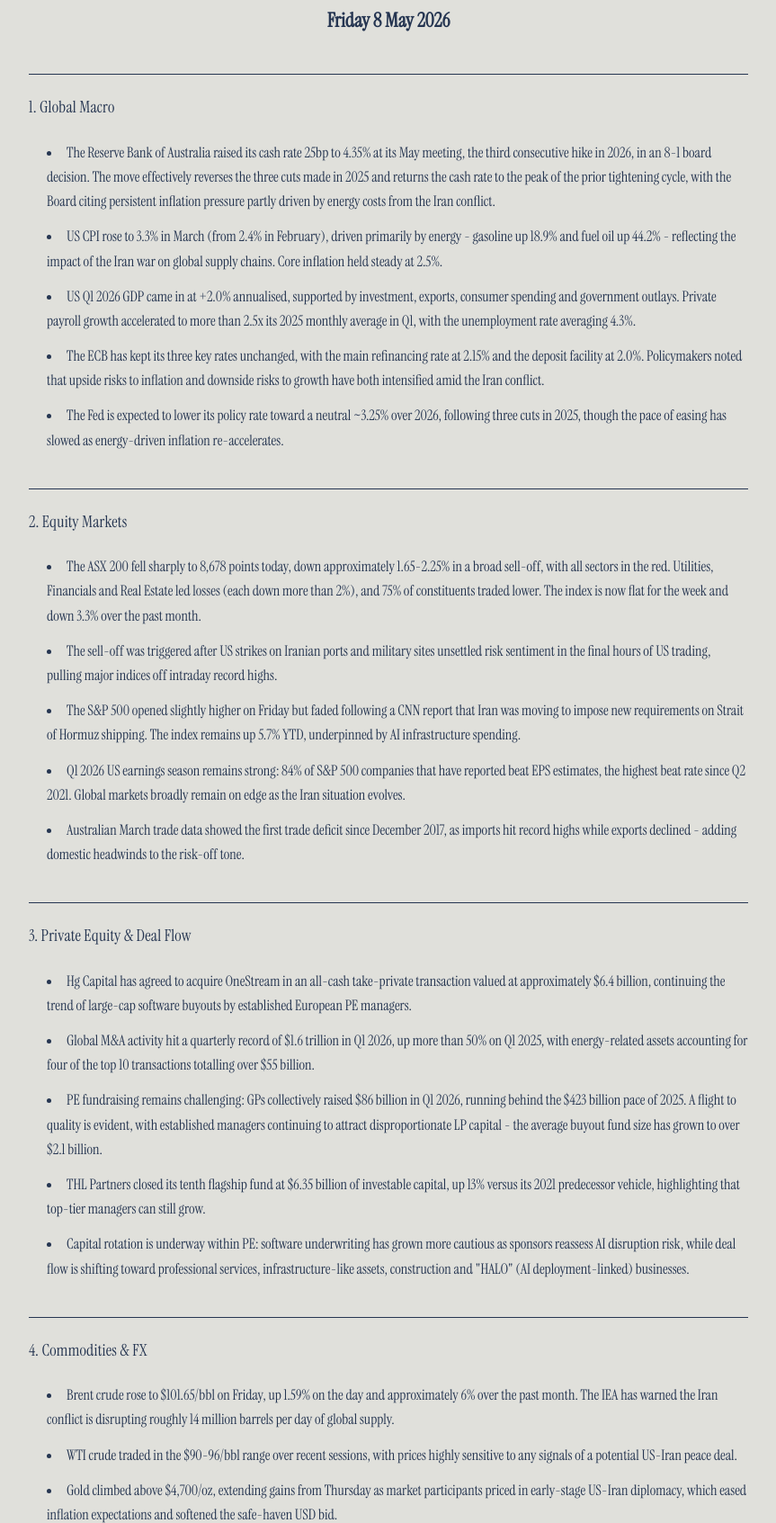
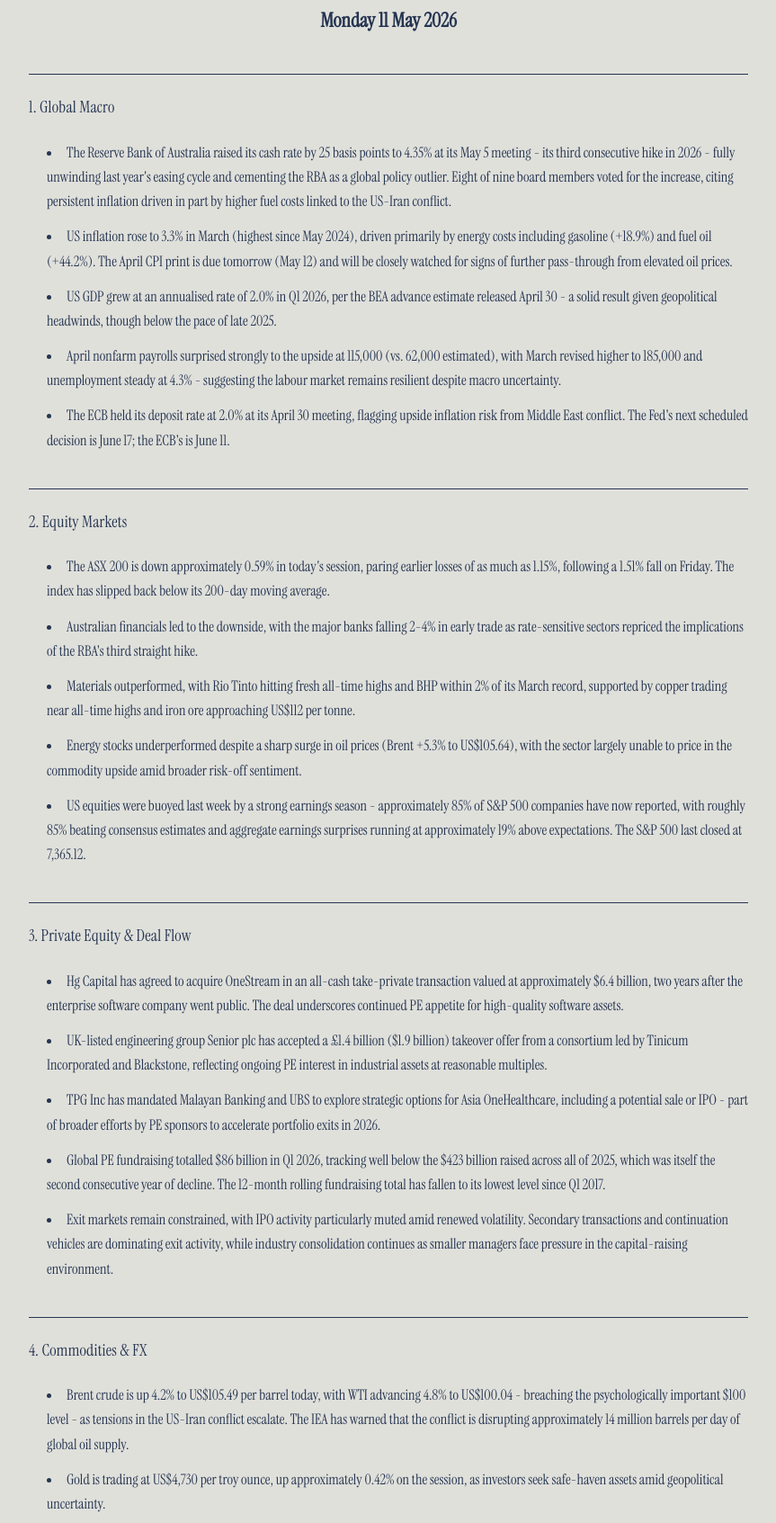
Before and after one commit to C-Murdoch/murdoch-capital-briefing, a website: page index.html in a window 1280 px wide. Shown: the part 313-2006 px from the top of the page at 90% size, without its empty margins (208-1071 px from the left). Drawn offline with Linux system fonts and the light colour scheme.

Commit message:
Briefing update 2026-05-11

```diff
--- a/index.html
+++ b/index.html
@@ -31,42 +31,41 @@
             <p style="font-size: 14px; letter-spacing: 1px; font-style: italic;">Morning Briefing</p>
         </div>
         <div id="briefing-content">
-          <p><strong>Friday 8 May 2026</strong></p>
+          <p><strong>Monday 11 May 2026</strong></p>
 <h2>1. Global Macro</h2>
 <ul>
-<li>The Reserve Bank of Australia raised its cash rate 25bp to 4.35% at its May meeting, the third consecutive hike in 2026, in an 8-1 board decision. The move effectively reverses the three cuts made in 2025 and returns the cash rate to the peak of the prior tightening cycle, with the Board citing persistent inflation pressure partly driven by energy costs from the Iran conflict.</li>
-<li>US CPI rose to 3.3% in March (from 2.4% in February), driven primarily by energy - gasoline up 18.9% and fuel oil up 44.2% - reflecting the impact of the Iran war on global supply chains. Core inflation held steady at 2.5%.</li>
-<li>US Q1 2026 GDP came in at +2.0% annualised, supported by investment, exports, consumer spending and government outlays. Private payroll growth accelerated to more than 2.5x its 2025 monthly average in Q1, with the unemployment rate averaging 4.3%.</li>
-<li>The ECB has kept its three key rates unchanged, with the main refinancing rate at 2.15% and the deposit facility at 2.0%. Policymakers noted that upside risks to inflation and downside risks to growth have both intensified amid the Iran conflict.</li>
-<li>The Fed is expected to lower its policy rate toward a neutral ~3.25% over 2026, following three cuts in 2025, though the pace of easing has slowed as energy-driven inflation re-accelerates.</li>
+<li>The Reserve Bank of Australia raised its cash rate by 25 basis points to 4.35% at its May 5 meeting - its third consecutive hike in 2026 - fully unwinding last year's easing cycle and cementing the RBA as a global policy outlier. Eight of nine board members voted for the increase, citing persistent inflation driven in part by higher fuel costs linked to the US-Iran conflict.</li>
+<li>US inflation rose to 3.3% in March (highest since May 2024), driven primarily by energy costs including gasoline (+18.9%) and fuel oil (+44.2%). The April CPI print is due tomorrow (May 12) and will be closely watched for signs of further pass-through from elevated oil prices.</li>
+<li>US GDP grew at an annualised rate of 2.0% in Q1 2026, per the BEA advance estimate released April 30 - a solid result given geopolitical headwinds, though below the pace of late 2025.</li>
+<li>April nonfarm payrolls surprised strongly to the upside at 115,000 (vs. 62,000 estimated), with March revised higher to 185,000 and unemployment steady at 4.3% - suggesting the labour market remains resilient despite macro uncertainty.</li>
+<li>The ECB held its deposit rate at 2.0% at its April 30 meeting, flagging upside inflation risk from Middle East conflict. The Fed's next scheduled decision is June 17; the ECB's is June 11.</li>
 </ul>
 <h2>2. Equity Markets</h2>
 <ul>
-<li>The ASX 200 fell sharply to 8,678 points today, down approximately 1.65-2.25% in a broad sell-off, with all sectors in the red. Utilities, Financials and Real Estate led losses (each down more than 2%), and 75% of constituents traded lower. The index is now flat for the week and down 3.3% over the past month.</li>
-<li>The sell-off was triggered after US strikes on Iranian ports and military sites unsettled risk sentiment in the final hours of US trading, pulling major indices off intraday record highs.</li>
-<li>The S&amp;P 500 opened slightly higher on Friday but faded following a CNN report that Iran was moving to impose new requirements on Strait of Hormuz shipping. The index remains up 5.7% YTD, underpinned by AI infrastructure spending.</li>
-<li>Q1 2026 US earnings season remains strong: 84% of S&amp;P 500 companies that have reported beat EPS estimates, the highest beat rate since Q2 2021. Global markets broadly remain on edge as the Iran situation evolves.</li>
-<li>Australian March trade data showed the first trade deficit since December 2017, as imports hit record highs while exports declined - adding domestic headwinds to the risk-off tone.</li>
+<li>The ASX 200 is down approximately 0.59% in today's session, paring earlier losses of as much as 1.15%, following a 1.51% fall on Friday. The index has slipped back below its 200-day moving average.</li>
+<li>Australian financials led to the downside, with the major banks falling 2-4% in early trade as rate-sensitive sectors repriced the implications of the RBA's third straight hike.</li>
+<li>Materials outperformed, with Rio Tinto hitting fresh all-time highs and BHP within 2% of its March record, supported by copper trading near all-time highs and iron ore approaching US$112 per tonne.</li>
+<li>Energy stocks underperformed despite a sharp surge in oil prices (Brent +5.3% to US$105.64), with the sector largely unable to price in the commodity upside amid broader risk-off sentiment.</li>
+<li>US equities were buoyed last week by a strong earnings season - approximately 85% of S&amp;P 500 companies have now reported, with roughly 85% beating consensus estimates and aggregate earnings surprises running at approximately 19% above expectations. The S&amp;P 500 last closed at 7,365.12.</li>
 </ul>
 <h2>3. Private Equity &amp; Deal Flow</h2>
 <ul>
-<li>Hg Capital has agreed to acquire OneStream in an all-cash take-private transaction valued at approximately $6.4 billion, continuing the trend of large-cap software buyouts by established European PE managers.</li>
-<li>Global M&amp;A activity hit a quarterly record of $1.6 trillion in Q1 2026, up more than 50% on Q1 2025, with energy-related assets accounting for four of the top 10 transactions totalling over $55 billion.</li>
-<li>PE fundraising remains challenging: GPs collectively raised $86 billion in Q1 2026, running behind the $423 billion pace of 2025. A flight to quality is evident, with established managers continuing to attract disproportionate LP capital - the average buyout fund size has grown to over $2.1 billion.</li>
-<li>THL Partners closed its tenth flagship fund at $6.35 billion of investable capital, up 13% versus its 2021 predecessor vehicle, highlighting that top-tier managers can still grow.</li>
-<li>Capital rotation is underway within PE: software underwriting has grown more cautious as sponsors reassess AI disruption risk, while deal flow is shifting toward professional services, infrastructure-like assets, construction and "HALO" (AI deployment-linked) businesses.</li>
+<li>Hg Capital has agreed to acquire OneStream in an all-cash take-private transaction valued at approximately $6.4 billion, two years after the enterprise software company went public. The deal underscores continued PE appetite for high-quality software assets.</li>
+<li>UK-listed engineering group Senior plc has accepted a £1.4 billion ($1.9 billion) takeover offer from a consortium led by Tinicum Incorporated and Blackstone, reflecting ongoing PE interest in industrial assets at reasonable multiples.</li>
+<li>TPG Inc has mandated Malayan Banking and UBS to explore strategic options for Asia OneHealthcare, including a potential sale or IPO - part of broader efforts by PE sponsors to accelerate portfolio exits in 2026.</li>
+<li>Global PE fundraising totalled $86 billion in Q1 2026, tracking well below the $423 billion raised across all of 2025, which was itself the second consecutive year of decline. The 12-month rolling fundraising total has fallen to its lowest level since Q1 2017.</li>
+<li>Exit markets remain constrained, with IPO activity particularly muted amid renewed volatility. Secondary transactions and continuation vehicles are dominating exit activity, while industry consolidation continues as smaller managers face pressure in the capital-raising environment.</li>
 </ul>
 <h2>4. Commodities &amp; FX</h2>
 <ul>
-<li>Brent crude rose to $101.65/bbl on Friday, up 1.59% on the day and approximately 6% over the past month. The IEA has warned the Iran conflict is disrupting roughly 14 million barrels per day of global supply.</li>
-<li>WTI crude traded in the $90-96/bbl range over recent sessions, with prices highly sensitive to any signals of a potential US-Iran peace deal.</li>
-<li>Gold climbed above $4,700/oz, extending gains from Thursday as market participants priced in early-stage US-Iran diplomacy, which eased inflation expectations and softened the safe-haven USD bid.</li>
-<li>The AUD/USD rose to approximately 0.7167, touching a four-year high before pulling back on weak domestic trade data (the March trade deficit). The pair is closely correlated with commodity prices, particularly iron ore.</li>
-<li>Iron ore held at $110.95/t, broadly stable and continuing to support the AUD amid ongoing Chinese demand.</li>
+<li>Brent crude is up 4.2% to US$105.49 per barrel today, with WTI advancing 4.8% to US$100.04 - breaching the psychologically important $100 level - as tensions in the US-Iran conflict escalate. The IEA has warned that the conflict is disrupting approximately 14 million barrels per day of global oil supply.</li>
+<li>Gold is trading at US$4,730 per troy ounce, up approximately 0.42% on the session, as investors seek safe-haven assets amid geopolitical uncertainty.</li>
+<li>Iron ore is trading near US$108-112 per tonne, with materials demand supported by resilient Chinese industrial activity following mainland markets' reopening after the May 1-5 holiday break. The CSI 300 gained 1.34% for that week.</li>
+<li>AUD/USD is holding near US$0.72, supported by strong commodity prices and the RBA's hawkish policy stance. The currency's correlation with iron ore and gold continues to provide a degree of support despite global risk-off sentiment.</li>
 </ul>
 <h2>Key Themes for Today</h2>
-<p>Geopolitical risk surrounding the Iran conflict remains the defining variable for markets: it is simultaneously driving energy inflation higher (pressuring central banks to stay tight or tighten further, as seen with the RBA), dampening risk appetite in equities, and shaping capital flows in commodity and FX markets. Early diplomatic signals from the US-Iran front are providing intermittent relief to gold and oil, but the underlying uncertainty continues to make investors cautious and is increasingly feeding into second-round inflationary effects globally.</p>
-<p><em>Briefing compiled by Murdoch Capital AI | 8 May 2026</em></p>
+<p>The US-Iran conflict remains the dominant macro and market variable, driving oil above $100 per barrel, stoking inflation fears ahead of tomorrow's US CPI release, and creating cross-asset volatility that is simultaneously lifting materials and commodity currencies while weighing on rate-sensitive equities. Against this backdrop, the RBA's third consecutive rate hike reinforces Australia's status as a global monetary policy outlier, creating a divergence between a hawkish domestic central bank and an equity market caught between commodity strength and financial sector stress.</p>
+<p><em>Briefing compiled by Murdoch Capital AI | 11 May 2026</em></p>
         </div>
     </div>
 </body>
```
